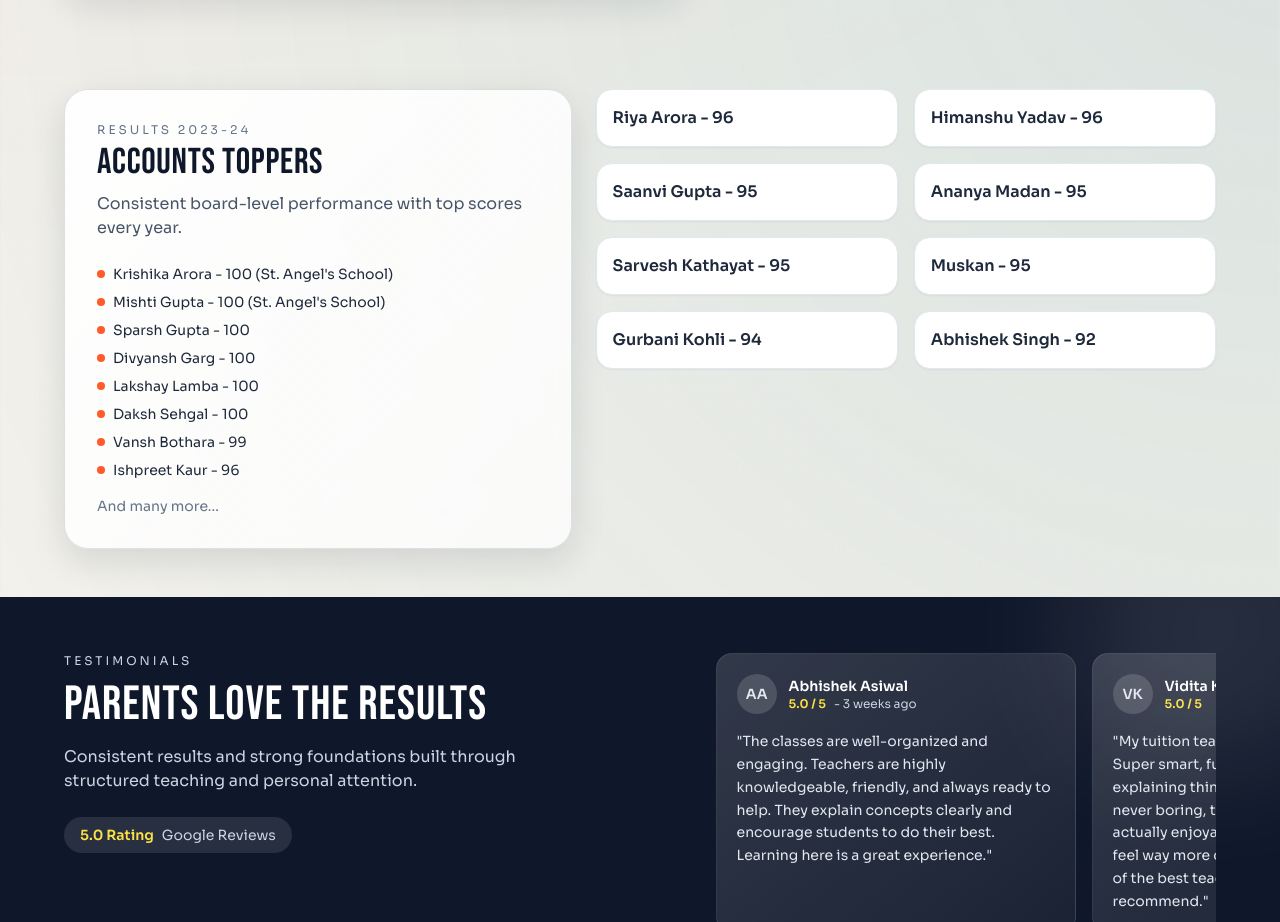
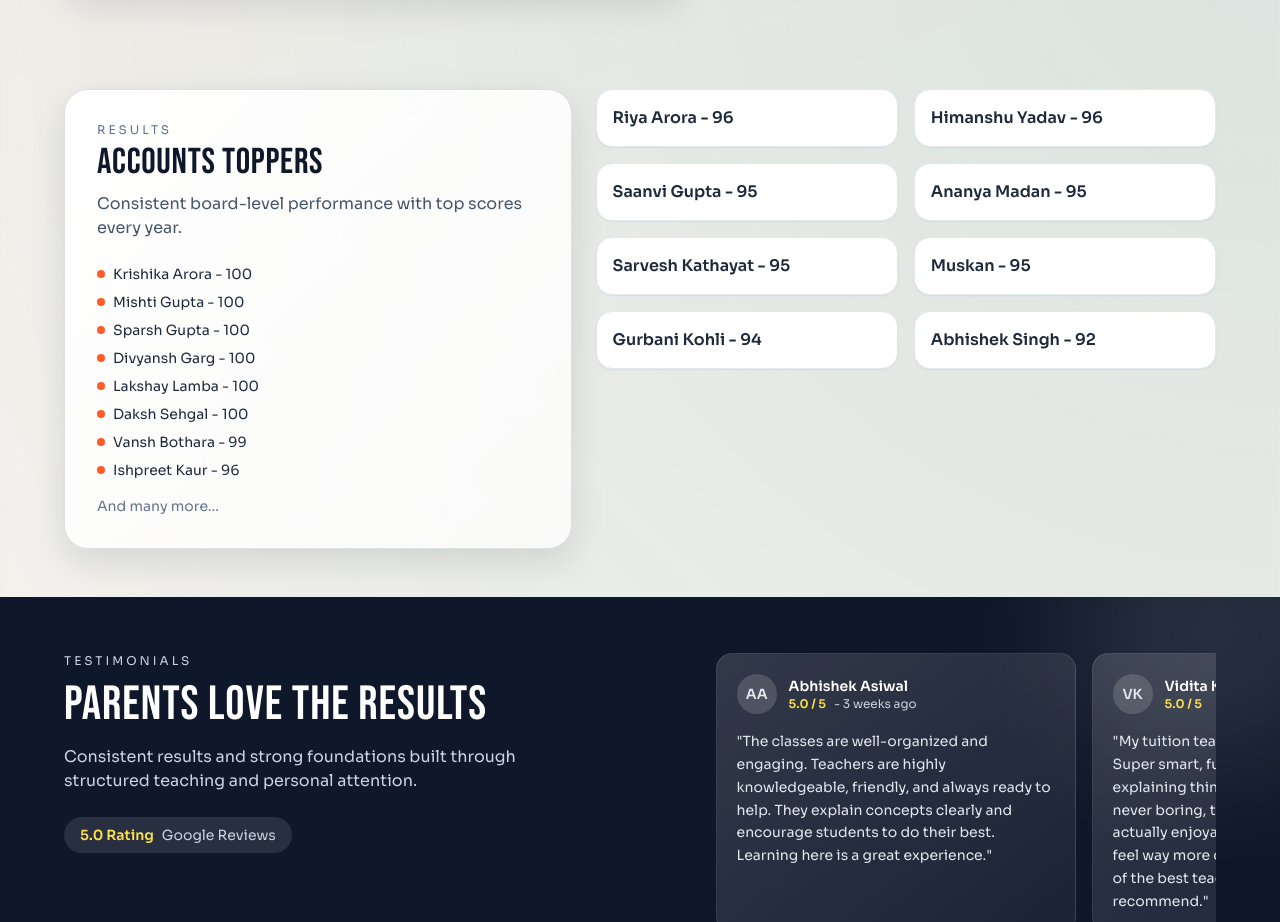
Before and after one commit to originotech-stack/Niraj-Jha-Classes, a Next.js app: page / in a window 1280 px wide. Shown: the part 2160-3082 px from the top of the page. Built offline with nearby package versions, Linux system fonts and the light colour scheme.

Commit message:
update  results

```diff
--- a/app/page.tsx
+++ b/app/page.tsx
@@ -1,8 +1,8 @@
 import Hero from "../components/Hero";
 
 const results = [
-  "Krishika Arora - 100 (St. Angel's School)",
-  "Mishti Gupta - 100 (St. Angel's School)",
+  "Krishika Arora - 100 ",
+  "Mishti Gupta - 100 ",
   "Sparsh Gupta - 100",
   "Divyansh Garg - 100",
   "Lakshay Lamba - 100",
@@ -222,7 +222,7 @@ export default function Home() {
       <section id="results" className="py-12 px-6">
         <div className="max-w-6xl mx-auto grid gap-6 lg:grid-cols-[0.9fr_1.1fr] items-start">
           <div className="glass rounded-3xl p-8 interactive">
-            <p className="text-xs uppercase tracking-[0.25em] text-slate-500">Results 2023-24</p>
+            <p className="text-xs uppercase tracking-[0.25em] text-slate-500">Results</p>
             <h2 className="section-title text-4xl mt-2">Accounts Toppers</h2>
             <p className="mt-3 text-slate-600">Consistent board-level performance with top scores every year.</p>
             <div className="mt-6 grid gap-2 text-sm text-slate-800">
```
